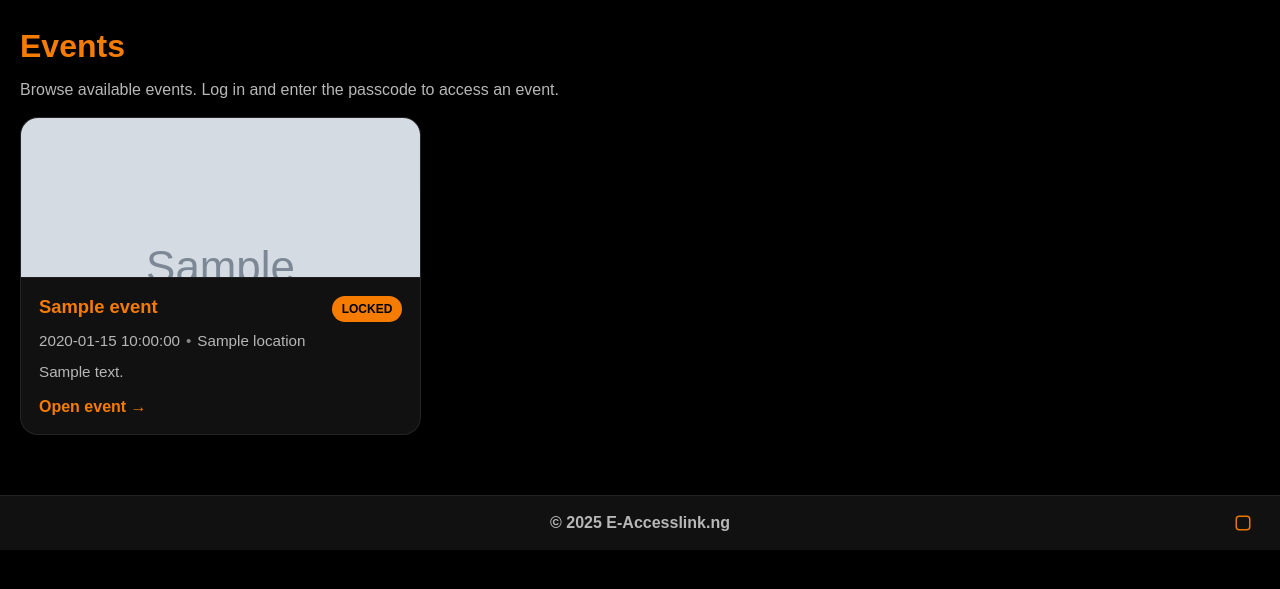
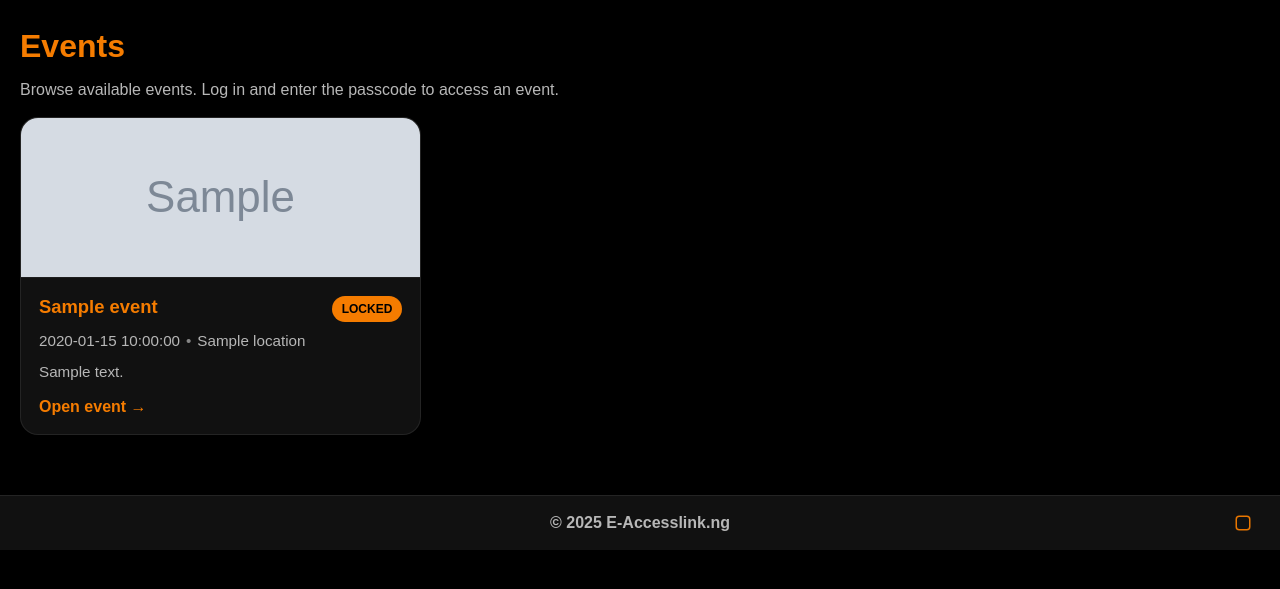
Before and after one commit to Doskijames/Event_Platform, a Flask app: page /events in a window 1280 px wide. Shown: the part 64-653 px from the top of the page. Run offline with Flask 3, Linux system fonts and the light colour scheme; grey boxes marked "Sample" are stand-in pictures; a database or web service that is not in the repository returns one stand-in record (values such as "Sample title"); some libraries are stand-ins or nearby versions.

Commit message:
Update style.css

```diff
--- a/static/style.css
+++ b/static/style.css
@@ -257,11 +257,9 @@ a{ color:inherit; text-decoration:none; }
   border-bottom:1px solid var(--border);
 }
 .event-cover img{
-  width: 100%;
-  height: auto;        /* <-- key */
-  max-height: 70vh;    /* optional cap */
-  object-fit: contain;
-  display: block;
+  width:100%;
+  height:100%;
+  object-fit: cover;   /* fills, no bars */
 }
 .event-cover-placeholder{
   height:100%;
```
